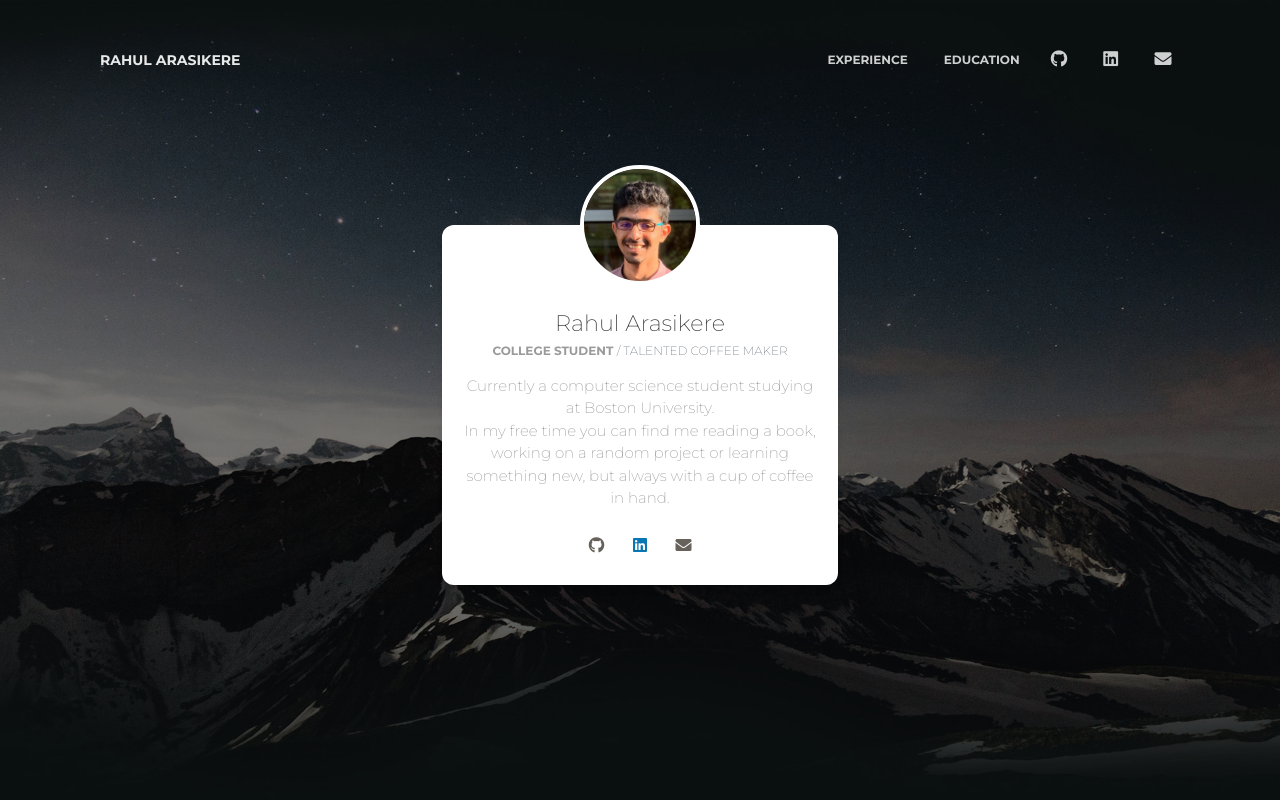
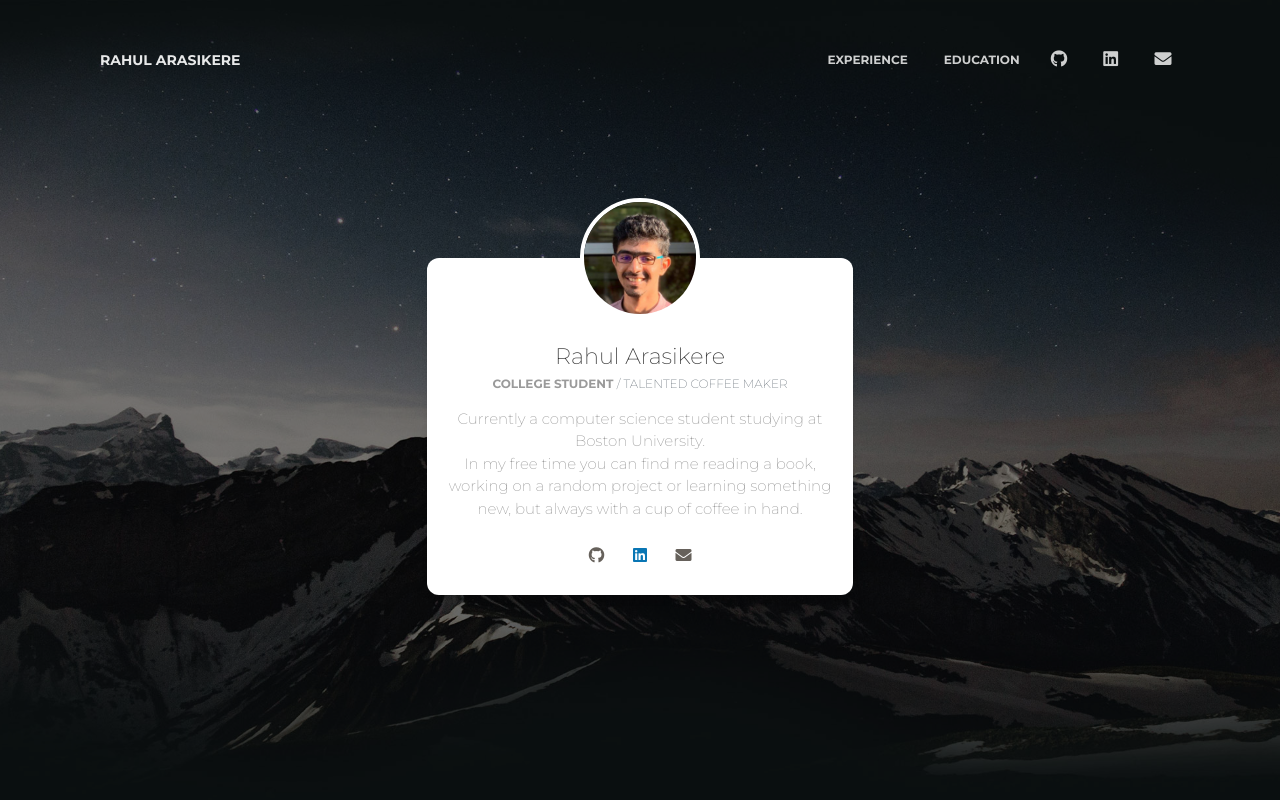
Before and after one commit to rahul-arasikere/portfolio-source, a website: page index.html in a window 1280 px wide. Shown: the top 800 px of the page. Drawn offline with Linux system fonts and the light colour scheme.

Commit message:
centered elements, add education

```diff
--- a/index.html
+++ b/index.html
@@ -131,7 +131,8 @@
       style="background-image: url('../assets/img/mountains.jpg');"
     >
       <div class="filter"></div>
-      <div class="container col-md-4">
+      <div class="container col-md-4 content-center">
+        <div class="row">
           <div class="card card-profile">
             <div class="card-avatar border-white">
               <a href="#avatar">
@@ -176,6 +177,9 @@
               </div>
             </div>
           </div>
+        </div>
+        <br/>
+        <br/>
       </div>
     </div>
     <!-- end page header-->
@@ -353,7 +357,9 @@
     >
       <div class="container" id="education">
         <div class="row">
+          <div class="filter"></div>
           <div class="col-md-8 ml-auto mr-auto text-center">
+            <br/>
             <h2 class="title">Education</h2>
             <hr />
             <br />
@@ -362,7 +368,6 @@
         <div class="row">
           <div class="col-md-10 ml-auto mr-auto">
             <div class="timeline-centered" style="color: #ffffff;">
-
               <article class="timeline-entry left-aligned">
                 <div class="timeline-entry-inner">
                   <time class="timeline-time" datetime="2022-05-01"
@@ -374,9 +379,7 @@
                   </div>
 
                   <div class="timeline-label">
-                    <h2>
-                      Boston University <i class="small">(Ongoing)</i>
-                    </h2>
+                    <h2>Boston University <i class="small">(Ongoing)</i></h2>
                     <p>
                       Bachelors in Computer Science '22. - 2.83
                     </p>
@@ -398,9 +401,7 @@
                     <h2>
                       Sindhi Highschool Hebbal
                     </h2>
-                    <p>
-                      12<sup>th</sup> CBSE - 93%.
-                    </p>
+                    <p>12<sup>th</sup> CBSE - 93%.</p>
                   </div>
                 </div>
               </article>
@@ -419,9 +420,7 @@
                     <h2>
                       Vidya Niketan Highschool
                     </h2>
-                    <p>
-                      10<sup>th</sup> ICSE - 87%.
-                    </p>
+                    <p>10<sup>th</sup> ICSE - 87%.</p>
                   </div>
                 </div>
               </article>
```
Lines whose indentation alone changed are shown as unchanged.
